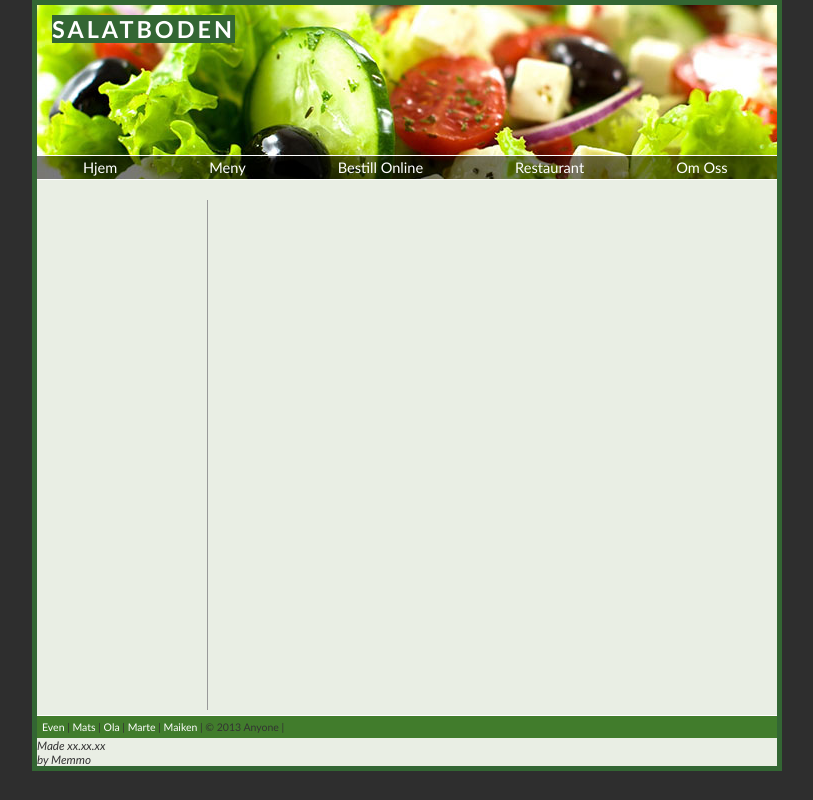
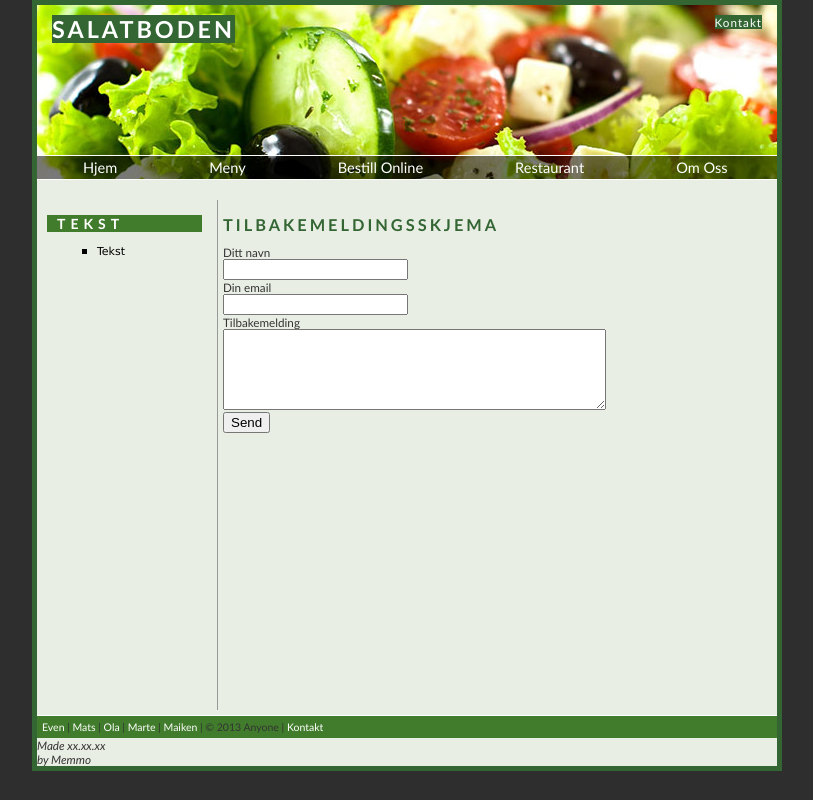
Before and after one commit to olabm10/Salatboden, a PHP site: page /Kontakt.html in a window 1280 px wide. Shown: the whole page, without its empty margins (233-1046 px from the left). Run offline with PHP 8.4, Linux system fonts and the light colour scheme.

Commit message:
kontakt
lagt til kontaktknapp

```diff
--- a/Salattest/Kontakt.html
+++ b/Salattest/Kontakt.html
@@ -13,6 +13,7 @@
 <div id="container">
 	<div id="topimg">
 		<h1>Salatboden</h1>
+		<a href="kontakt.html">Kontakt </a>
 	</div>
 <div id="kontakt" href="Kontakt.html" name="Kontakt">
 
@@ -27,11 +28,49 @@
 </div>
 
 </div>
+<div style="clear:both;"></div>
+<div id="sidebar">
+	<h2>Tekst</h2>
+	<div class="sidemenu">
+		<ul>
+		<li><a href=" "> Tekst</a></li>
+
+	</ul>
+	</div>
+</div>
+
 
 <!-- unikt innhold på siden -->
 <div id="content">
 
 
+<h1>Tilbakemeldingsskjema</h1>
+	<!--inputfelt for navn i kontaktskjema-->
+	<form id="form1" name="form1" method="post" action="justsend.php">
+	  Ditt navn
+	  <br>
+		<label>
+			<input type="text" name="name" id="name" />
+		</label>
+	  <br>
+	  <!--inputfelt for e-mail i kontaktskjema-->
+	  Din email
+	  <br>
+		<label>
+			<input type="text" name="email" id="email" />
+		</label>
+	  <br>
+	  <!--tekstfelt for tilbakemelding i kontaktskjema-->
+	  Tilbakemelding
+	  <br>
+		<label>
+			<textarea name="feedback" id="feedback" cols="45" rows="5"></textarea>
+		</label>
+	  <br>
+
+		<label>
+			<input type="submit" name="submit" id="submit" value="Send" />
+		</label>
 
 </div>
 
@@ -43,6 +82,7 @@
 	<a href="https://www.facebook.com/martesofie">Marte</a> |
 	<a href="https://www.facebook.com/maiken.flaagan">Maiken</a> |
 	&copy; 2013 Anyone |
+	<span id="kontakt"><a href="Kontakt.html">Kontakt</a>
 </div>
 
 
--- a/Salattest/bestill.html
+++ b/Salattest/bestill.html
@@ -13,7 +13,9 @@
 <div id="container">
 	<div id="topimg">
 		<h1>Salatboden</h1>
+		<a href="kontakt.html">Kontakt </a>
 	</div>
+
 
 <div id="navcontainer">
 	<ul id="navlist" >
@@ -70,6 +72,9 @@ Totalbeløp <br>
 	<a href="https://www.facebook.com/martesofie">Marte</a> |
 	<a href="https://www.facebook.com/maiken.flaagan">Maiken</a> |
 	&copy; 2013 Anyone |
+
+	<span id="kontakt"><a href="Kontakt.html">Kontakt</a>
+
 </div>
 
 
--- a/Salattest/css/salatboden.css
+++ b/Salattest/css/salatboden.css
@@ -30,6 +30,19 @@ letter-spacing: 3px;
 color : #fff;
 background : #336633;
 }
+
+#topimg a{
+float : right;
+text-decoration : none;
+margin : 10px  15px;
+font-size : 100%;
+letter-spacing: 1px;
+color : white;
+background : #336633;
+
+
+}
+
 			/*TOP NAVIGERING*/
 #navcontainer ul {
 float : left;
--- a/Salattest/kasse.html
+++ b/Salattest/kasse.html
@@ -47,6 +47,8 @@ paypal, visa etc. <br>
 	<a href="https://www.facebook.com/martesofie">Marte</a> |
 	<a href="https://www.facebook.com/maiken.flaagan">Maiken</a> |
 	&copy; 2013 Anyone |
+	<span id="kontakt"><a href="Kontakt.html">Kontakt</a>
+
 </div>
 
 
--- a/Salattest/meny.html
+++ b/Salattest/meny.html
@@ -13,7 +13,9 @@
 <div id="container">
 	<div id="topimg">
 		<h1>Salatboden</h1>
+		<a href="kontakt.html">Kontakt </a>
 	</div>
+
 
 <div id="navcontainer">
 	<ul id="navlist" >
@@ -71,6 +73,8 @@ Ost, Fetaost, Linser, Bønner, Kikerter, Pasta <br> <br>
 	<a href="https://www.facebook.com/martesofie">Marte</a> |
 	<a href="https://www.facebook.com/maiken.flaagan">Maiken</a> |
 	&copy; 2013 Anyone |
+	<span id="kontakt"><a href="Kontakt.html">Kontakt</a>
+
 </div>
 
 
```
Also changed, not shown: Salattest/OmOss.html (+7 -30 lines), Salattest/index.html (+10 -4 lines), Salattest/restaurant.html (+7 -6 lines).
